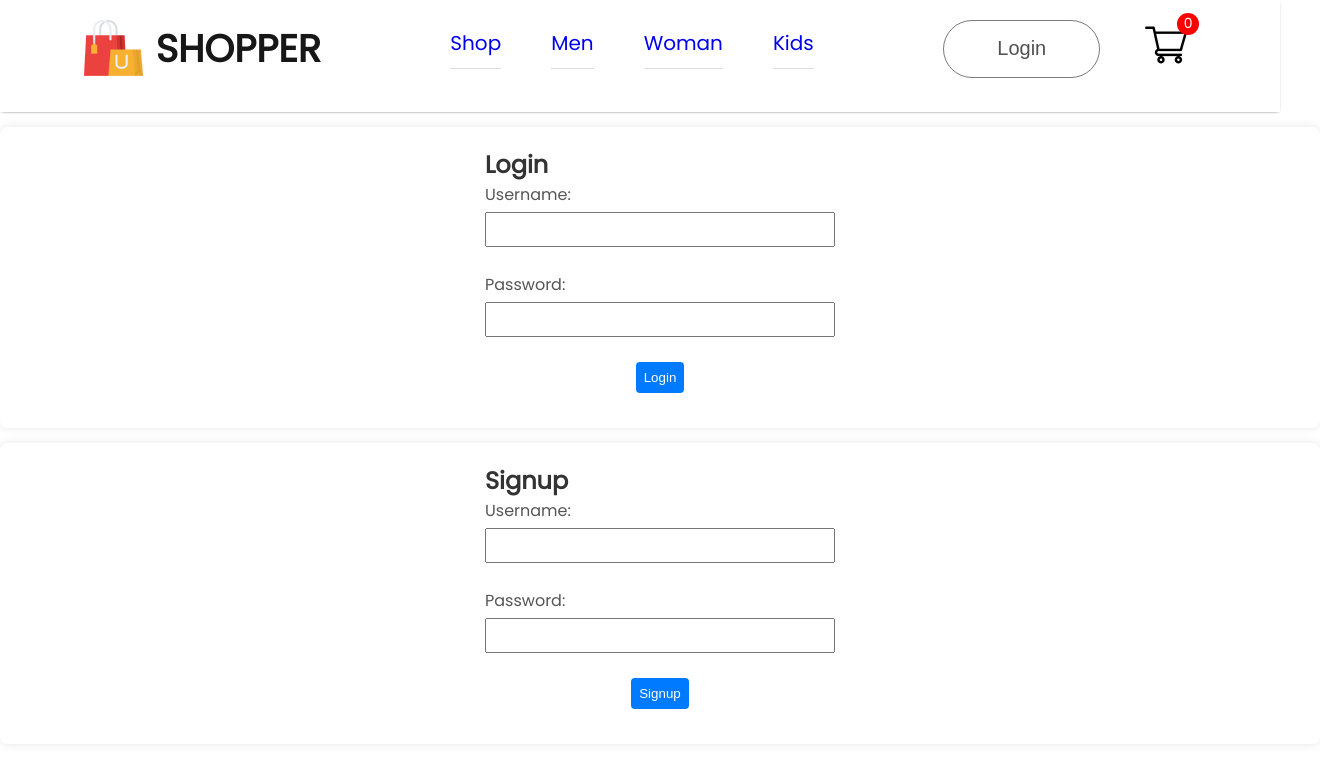
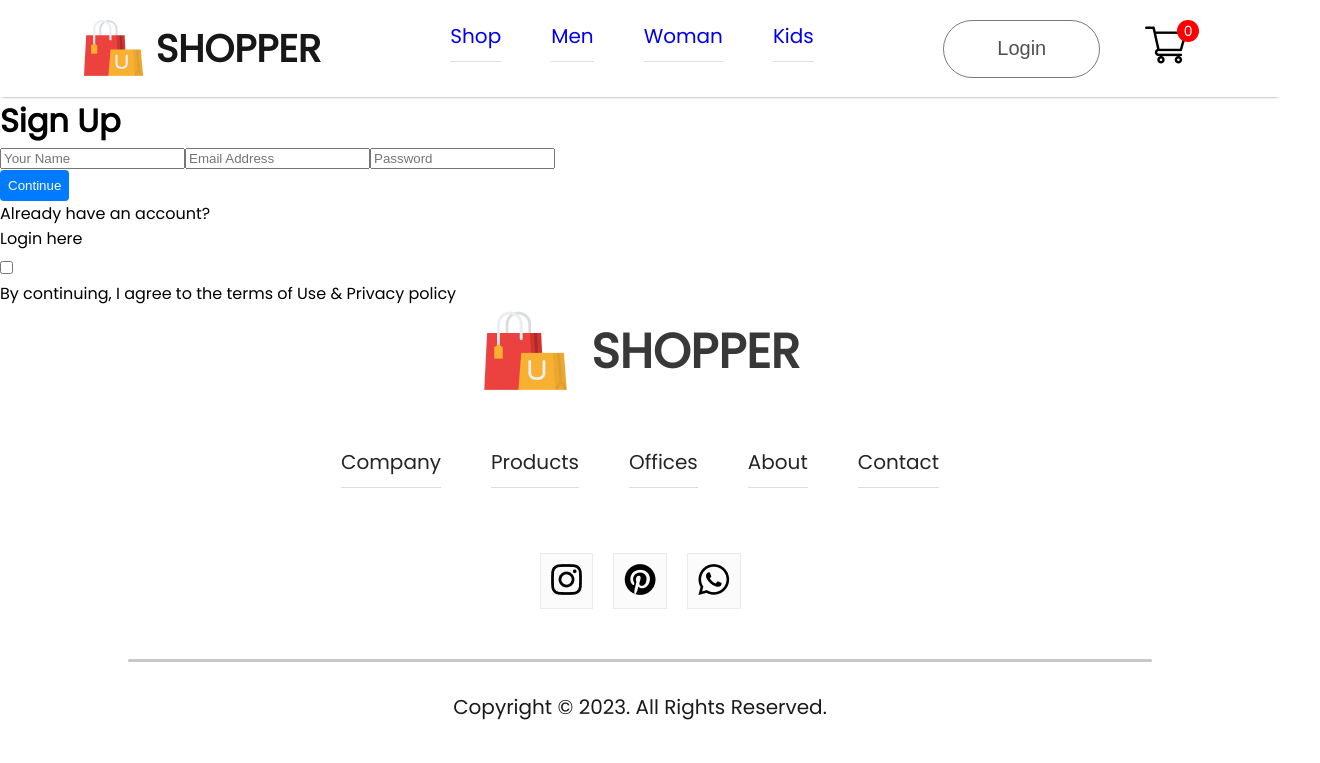
Before and after one commit to vladimirkratinov/ecommerce-react-website, a React (Create React App) app: page /login in a window 1280 px wide. Shown: the top 763 px of the page, 1320 px wide, since content can reach past the window. Built offline with nearby package versions, Linux system fonts and the light colour scheme.

Commit message:
refactor Login-Signup Page

```diff
--- a/src/Pages/CSS/LoginSignUp.css
+++ /dev/null
@@ -1,52 +0,0 @@
-/* LoginSignupPage.css */
-
-.container {
-  background-color: #fff;
-  display: grid;
-  justify-content: center;
-  align-items: center;
-  width: 100%;
-  padding: 20px;
-  border-radius: 8px;
-  box-shadow: 0 0 10px rgba(0, 0, 0, 0.1);
-}
-
-h2 {
-  color: #333;
-}
-
-div {
-  margin-bottom: 15px;
-}
-
-label {
-  display: block;
-  margin-bottom: 5px;
-  color: #555;
-}
-
-input {
-  width: 350px;
-  padding: 8px;
-  box-sizing: border-box;
-  margin-bottom: 10px;
-}
-
-.button-container {
-    display: flex;
-    justify-content: center;
-    align-items: center;
-}
-button {
-  background-color: #007bff;
-
-  color: #fff;
-  padding: 10px;
-  border: none;
-  border-radius: 4px;
-  cursor: pointer;
-}
-
-button:hover {
-  background-color: #0056b3;
-}
--- a/src/Pages/LoginSignupPage.jsx
+++ b/src/Pages/LoginSignupPage.jsx
@@ -1,136 +1,28 @@
-// Import necessary dependencies
-import React, { useState } from 'react';
-import './CSS/LoginSignup.css'
+import React from "react";
+import './CSS/LoginSignupPage.css'
 
-// Component for Login
-const Login = ({ onLogin, loginError }) => {
-  const [username, setUsername] = useState('');
-  const [password, setPassword] = useState('');
-
-  const handleLoginClick = () => {
-    // Pass the username and password to the onLogin handler
-    onLogin(username, password);
-  };
-
+const LoginSignupPage = () => {
   return (
-    <div className="container">
-      <h2>Login</h2>
-      {loginError && <p className="error-message">Invalid username or password.</p>}
-      <div>
-        <label>Username:</label>
-        <input
-          className="input-field"
-          type="text"
-          value={username}
-          onChange={(e) => setUsername(e.target.value)}
-        />
-      </div>
-      <div>
-        <label>Password:</label>
-        <input
-          className="input-field"
-          type="password"
-          value={password}
-          onChange={(e) => setPassword(e.target.value)}
-        />
-      </div>
-      <div className='button-container'>
-        <button className="action-button" onClick={handleLoginClick}>
-          Login
-        </button>
+    <div>
+      <div className="login-signup"></div>
+      <div className="login-signup-container">
+        <h1>Sign Up</h1>
+        <div className="login-signup-fields">
+          <input type="text" placeholder="Your Name" />
+          <input type="email" placeholder="Email Address" />
+          <input type="password" placeholder="Password" />
+        </div>
+        <button>Continue</button>
+        <p className="login-signup-login">
+          Already have an account? <span>Login here</span>
+        </p>
+        <div className="login-signup-agree">
+          <input type="checkbox" name="" id="" />
+          <p>By continuing, I agree to the terms of Use & Privacy policy</p>
+        </div>
       </div>
     </div>
   );
 };
 
-
-// Component for Signup
-const Signup = ({ onSignup }) => {
-  const [username, setUsername] = useState('');
-  const [password, setPassword] = useState('');
-
-  const handleSignup = () => {
-    // Perform signup logic here (e.g., API call, validation)
-    // For simplicity, just checking if both fields are filled
-    if (username && password) {
-      onSignup(username);
-    } else {
-      alert('Please enter both username and password.');
-    }
-  };
-
-  return (
-    <div className="container">
-      <h2>Signup</h2>
-      <div>
-        <label>Username:</label>
-        <input
-          className="input-field"
-          type="text"
-          value={username}
-          onChange={(e) => setUsername(e.target.value)}
-        />
-      </div>
-      <div>
-        <label>Password:</label>
-        <input
-          className="input-field"
-          type="password"
-          value={password}
-          onChange={(e) => setPassword(e.target.value)}
-        />
-      </div>
-      <div className='button-container'>
-        <button className="action-button" onClick={handleSignup}>
-          Signup
-        </button>
-      </div>
-    </div>
-  );
-};
-
-// Parent component for managing login/signup state
-const LoginSignupPage = () => {
-  const [loggedInUser, setLoggedInUser] = useState(null);
-  const [users, setUsers] = useState([
-    // Hardcoded user data for demonstration purposes
-    { username: 'user1', password: 'password1' },
-    { username: 'user2', password: 'password2' },
-  ]);
-  const [loginError, setLoginError] = useState(false);
-
-  const handleLogin = (username, password) => {
-    // Simulate authentication by checking hardcoded credentials
-    const user = users.find((u) => u.username === username && u.password === password);
-
-    if (user) {
-      setLoggedInUser(username);
-      setLoginError(false);
-    } else {
-      setLoginError(true);
-    }
-  };
-
-  const handleSignup = (username) => {
-    // Perform signup logic here (e.g., create user, navigate to dashboard)
-    setLoggedInUser(username);
-  };
-
-  return (
-    <div className="page-container">
-      {loggedInUser ? (
-        <div className="welcome-container">
-          <h2>Welcome, {loggedInUser}!</h2>
-          {/* Display user dashboard or other content */}
-        </div>
-      ) : (
-        <div className="form-container">
-          <Login onLogin={handleLogin} loginError={loginError} />
-          <Signup onSignup={handleSignup} />
-        </div>
-      )}
-    </div>
-  );
-};
-
 export default LoginSignupPage;
```
Also changed, not shown: src/Pages/CSS/LoginSignupPage.css (added).
